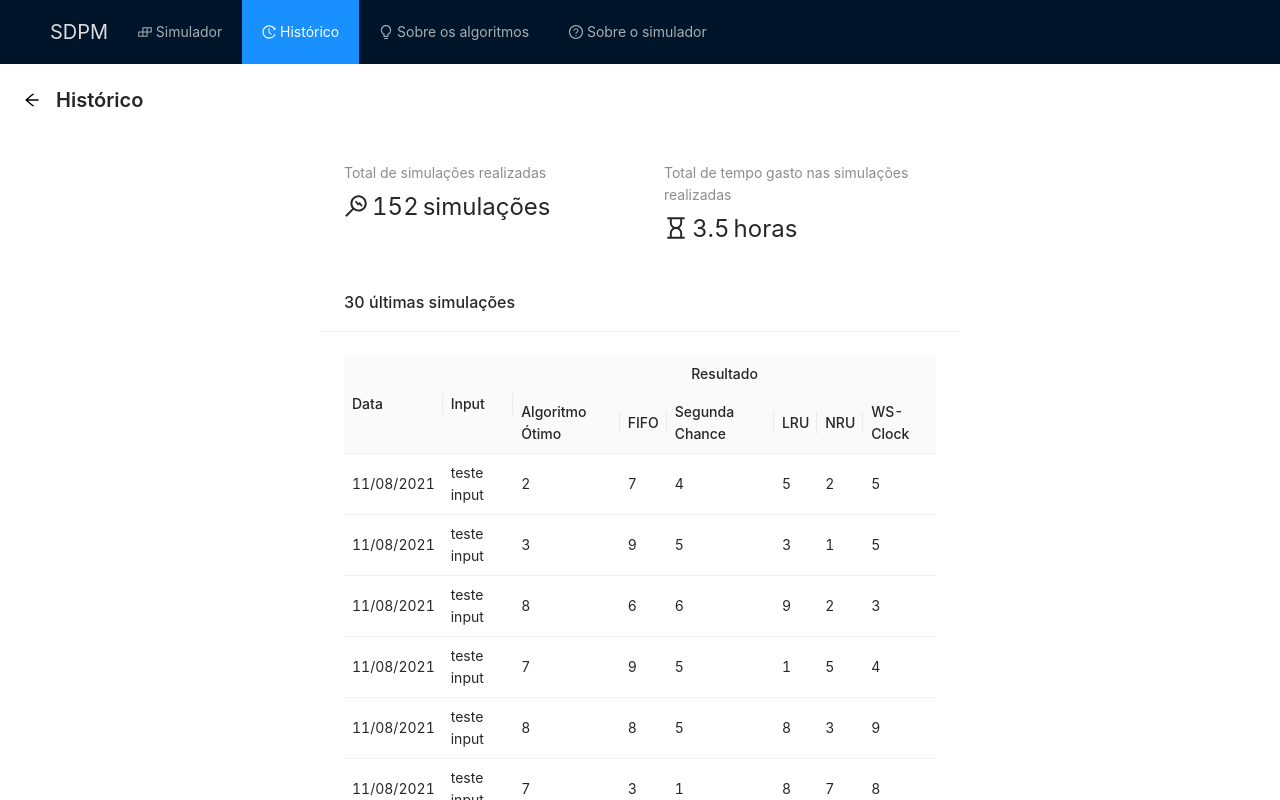
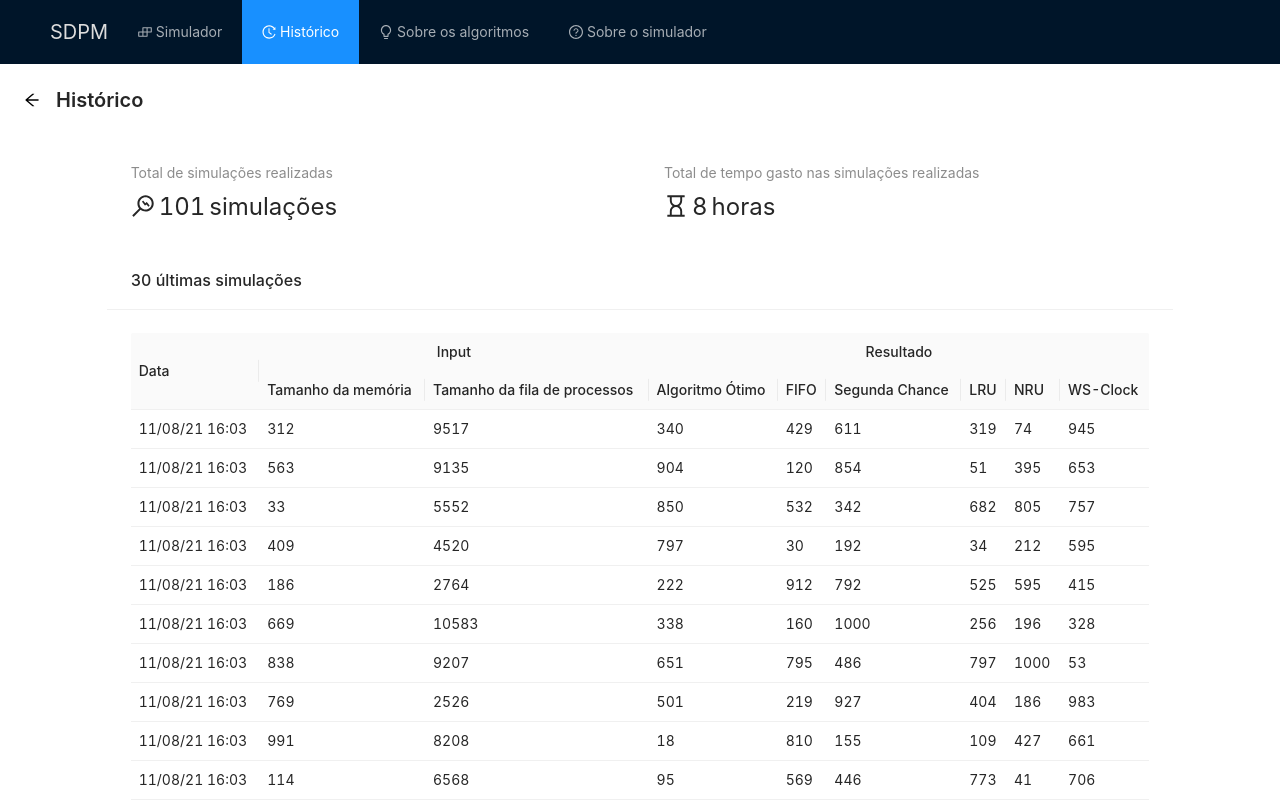
Before and after one commit to ferreirasara/sdpm, a React (Create React App) app in the folder frontend/: page /history in a window 1280 px wide. Built offline with nearby package versions, Linux system fonts and the light colour scheme.

Commit message:
fix: col span and random data

```diff
--- a/frontend/src/pages/History/HistoryPage.tsx
+++ b/frontend/src/pages/History/HistoryPage.tsx
@@ -1,25 +1,29 @@
 import { HourglassOutlined, MonitorOutlined } from "@ant-design/icons";
 import { Card, Col, PageHeader, Row, Statistic, Table } from "antd";
 import BarChart from "../../components/charts/BarChart";
-import { formatDate } from "../../utils/pretifyStrings";
+import { formatDateHour } from "../../utils/pretifyStrings";
+
+const getRandomInt = (min: number, max: number) => {
+  return Math.floor(Math.random() * max + min)
+}
 
 function GeneralStatistics() {
   return <>
-    <Col span={6}>
+    <Col span={10}>
       <Card bordered={false}>
         <Statistic
           title="Total de simulações realizadas"
-          value={152}
+          value={getRandomInt(50, 100)}
           prefix={<MonitorOutlined />}
           suffix={'simulações'}
         />
       </Card>
     </Col>
-    <Col span={6}>
+    <Col span={10}>
       <Card bordered={false}>
         <Statistic
           title="Total de tempo gasto nas simulações realizadas"
-          value={3.5}
+          value={getRandomInt(0, 10)}
           prefix={<HourglassOutlined />}
           suffix={'horas'}
         />
@@ -31,15 +35,15 @@ function GeneralStatistics() {
 function PageFaultsTotalGraph() {
   const axis = ['Algoritmo', 'Faltas de página']
   const data = [
-    { name: 'Algoritmo Ótimo', cont: 15 },
-    { name: 'FIFO', cont: 35 },
-    { name: 'Segunda Chance', cont: 17 },
-    { name: 'LRU', cont: 19 },
-    { name: 'NRU', cont: 17 },
-    { name: 'WS-Clock', cont: 16 },
+    { name: 'Algoritmo Ótimo', cont: getRandomInt(100, 1000) },
+    { name: 'FIFO', cont: getRandomInt(100, 1000) },
+    { name: 'Segunda Chance', cont: getRandomInt(100, 1000) },
+    { name: 'LRU', cont: getRandomInt(100, 1000) },
+    { name: 'NRU', cont: getRandomInt(100, 1000) },
+    { name: 'WS-Clock', cont: getRandomInt(100, 1000) },
   ]
 
-  return <Col span={12}>
+  return <Col span={20}>
     <Card bordered={false} title="Total de faltas de página por algoritmo">
       <BarChart axis={axis} data={data} />
     </Card>
@@ -52,19 +56,25 @@ function SimulationsTable() {
     data.push({
       key: i,
       date: new Date(),
-      input: 'teste input',
-      optimalAlgorithm: Math.floor(Math.random() * 10),
-      fifoAlgorithm: Math.floor(Math.random() * 10),
-      secondChanceAlgorithm: Math.floor(Math.random() * 10),
-      lruAlgorithm: Math.floor(Math.random() * 10),
-      nruAlgorithm: Math.floor(Math.random() * 10),
-      wsClockAlgorithm: Math.floor(Math.random() * 10),
+      memoryLenght: getRandomInt(10, 1000),
+      proccessQueueLenght: getRandomInt(1000, 10000),
+      optimalAlgorithm: getRandomInt(10, 1000),
+      fifoAlgorithm: getRandomInt(10, 1000),
+      secondChanceAlgorithm: getRandomInt(10, 1000),
+      lruAlgorithm: getRandomInt(10, 1000),
+      nruAlgorithm: getRandomInt(10, 1000),
+      wsClockAlgorithm: getRandomInt(10, 1000),
     });
   }
 
   const columns = [
-    { title: 'Data', dataIndex: 'date', key: 'date', render: (date: Date) => formatDate(date) },
-    { title: 'Input', dataIndex: 'input', key: 'input', },
+    { title: 'Data', dataIndex: 'date', key: 'date', render: (date: Date) => formatDateHour(date) },
+    { title: 'Input',
+      children: [
+        { title: 'Tamanho da memória', dataIndex: 'memoryLenght', key: 'memoryLenght', },
+        { title: 'Tamanho da fila de processos', dataIndex: 'proccessQueueLenght', key: 'proccessQueueLenght', },
+      ]
+    },
     {
       title: 'Resultado',
       children: [
@@ -78,7 +88,7 @@ function SimulationsTable() {
     },
   ];
 
-  return <Col span={12}>
+  return <Col span={20}>
     <Card bordered={false} title="30 últimas simulações">
       <Table dataSource={data} columns={columns} size="small" />
     </Card>
```
